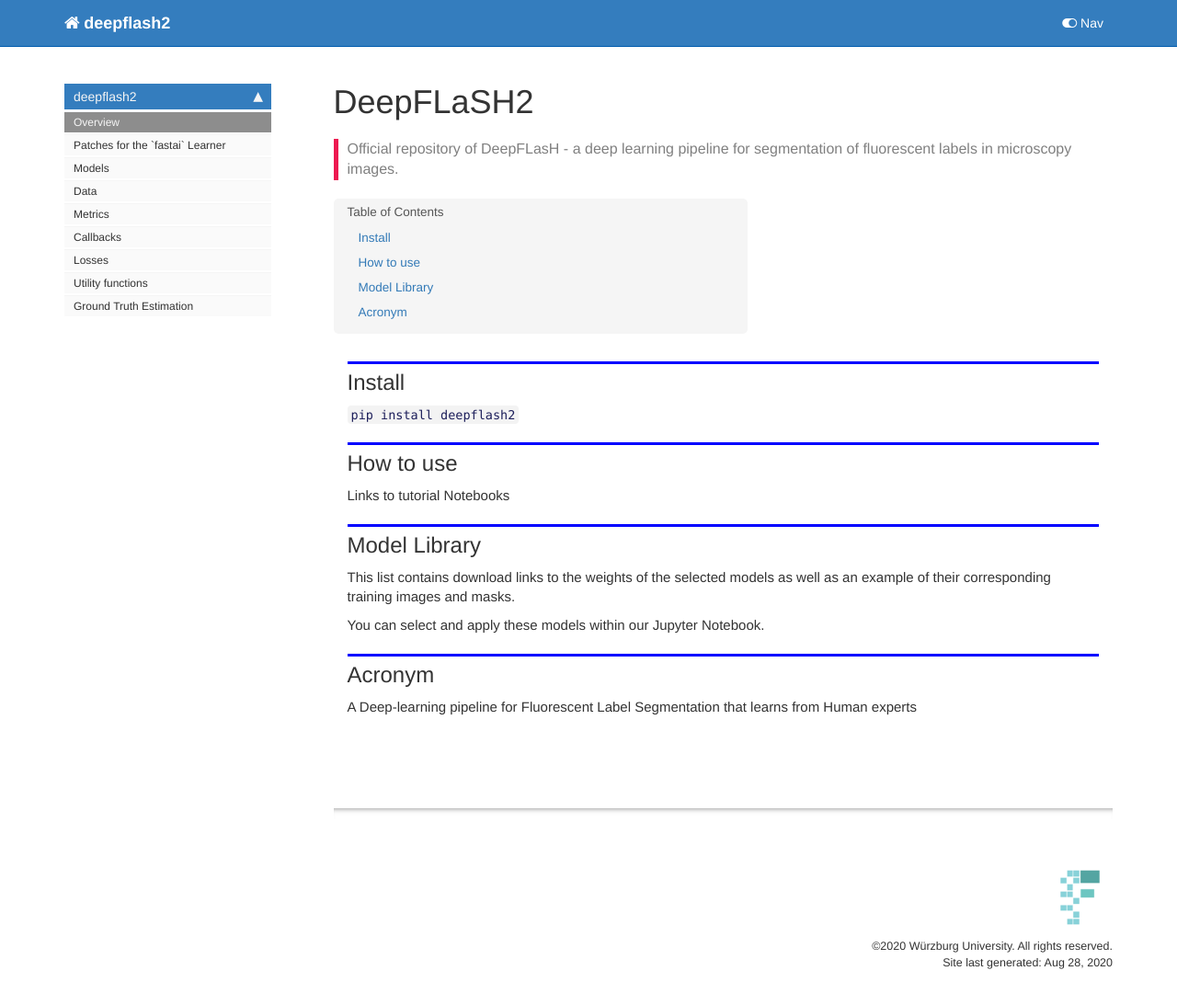
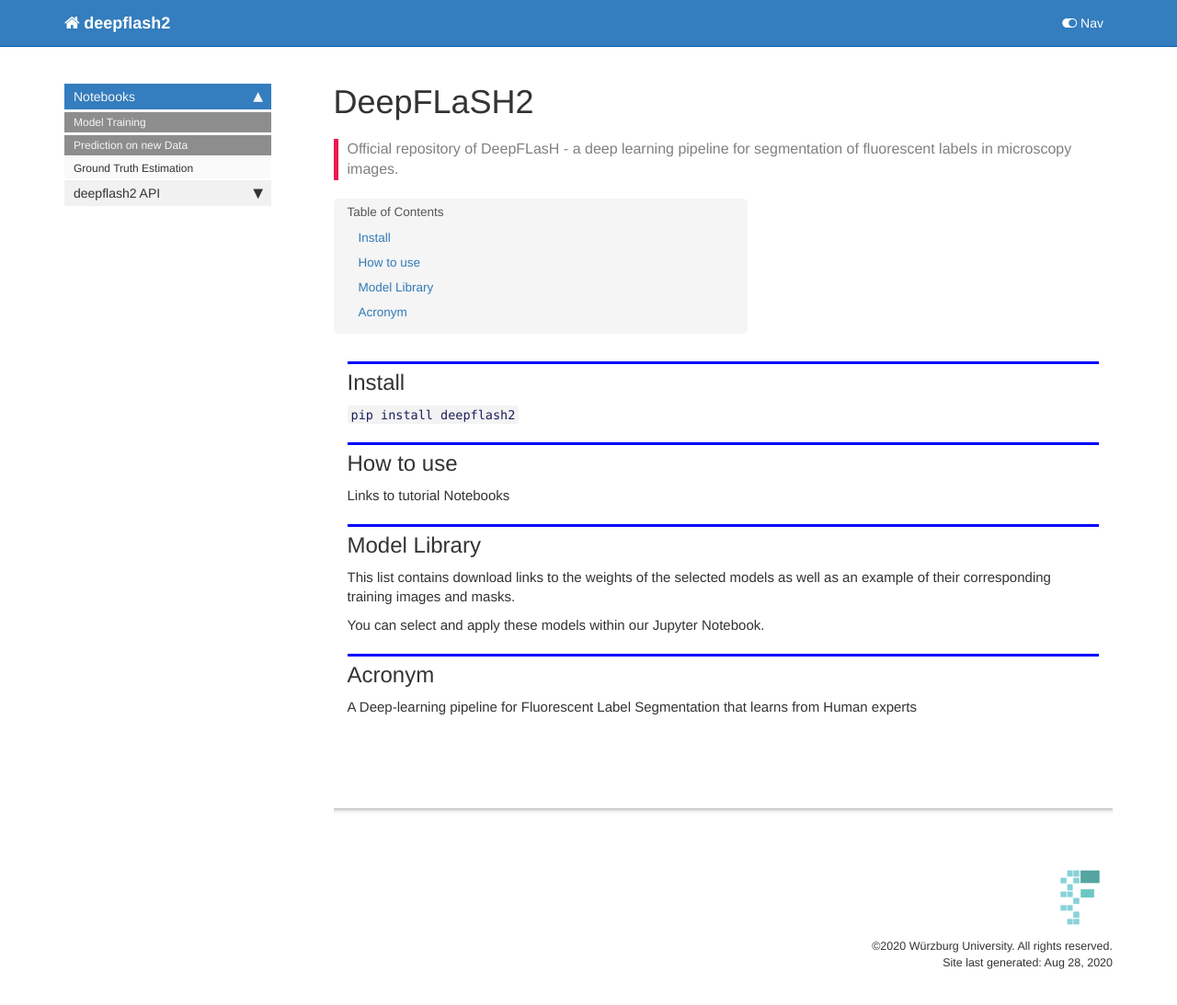
Before and after one commit to matjesg/deepflash2, a Jekyll site: the page built from docs/index.html, in a window 1280 px wide and 1107 px high. Shown: the top 1093 px of the window at 92% size. Built offline with Jekyll 4.4.1, drawn with Linux system fonts in a browser that asks for light colours; nearby versions of some CDN libraries; comment, search, counter and statistics services are not loaded.

Commit message:
new sidebar

```diff
--- a/docs/_data/sidebars/home_sidebar.yml
+++ b/docs/_data/sidebars/home_sidebar.yml
@@ -7,8 +7,17 @@
 - folders:
   - folderitems:
     - output: web,pdf
-      title: Overview
+      title: Model Training
       url: /
+    - output: web,pdf
+      title: Prediction on new Data
+      url: /
+    - output: web,pdf
+      title: Ground Truth Estimation
+      url: gt_estimation.html
+    output: web
+    title: Notebooks
+  - folderitems:
     - output: web,pdf
       title: Patches for the `fastai` Learner
       url: learner.html
@@ -30,10 +39,7 @@
     - output: web,pdf
       title: Utility functions
       url: utils.html
-    - output: web,pdf
-      title: Ground Truth Estimation
-      url: gt_estimation.html
     output: web
-    title: deepflash2
+    title: deepflash2 API
   output: web
   title: Sidebar
```
Also changed, not shown: docs/sidebar.json (+7 -4 lines), nbdev_template-master/.github/workflows/main.yml (deleted), 1 other file.
